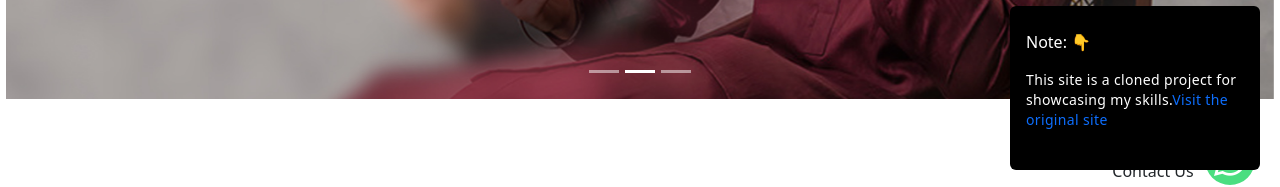
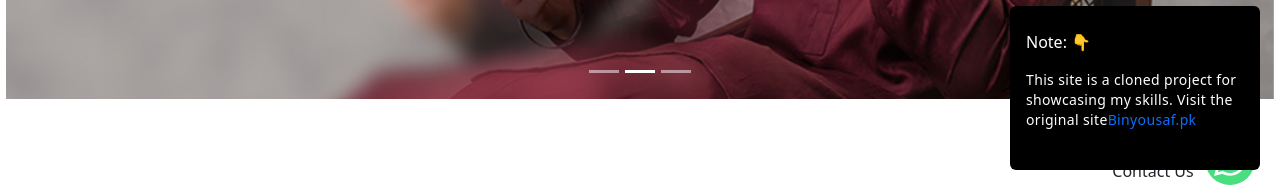
Before and after one commit to Offensic/Binyousaf.pk, a React (Create React App) app in the folder Frontend/: page / in a window 1280 px wide. Shown: the part 590-777 px from the top of the page. Built offline with nearby package versions, Linux system fonts and the light colour scheme; no server answers.

Commit message:
Fixed Chnanges on Home page

```diff
--- a/Frontend/src/Main Component/Home.js
+++ b/Frontend/src/Main Component/Home.js
@@ -35,9 +35,9 @@ function Home() {
             <div className="w-[250px] text-white bg-black px-3 py-4 z-[1000] fixed right-5 bottom-10 rounded-md">
                 <p>Note: 👇</p>
                 <p className="text-sm tracking-wide ">
-                    This site is a cloned project for showcasing my skills.
-                    <a href="https://binyousaf.pk/" target="_blank" className="cursor-pointer hover:text-orange-300">
-                        Visit the original site
+                    This site is a cloned project for showcasing my skills. Visit the original site
+                    <a href='https://binyousaf.pk/' target="_blank" className="cursor-pointer hover:text-orange-300">
+                          Binyousaf.pk
                     </a>
                 </p>
             </div>
```
